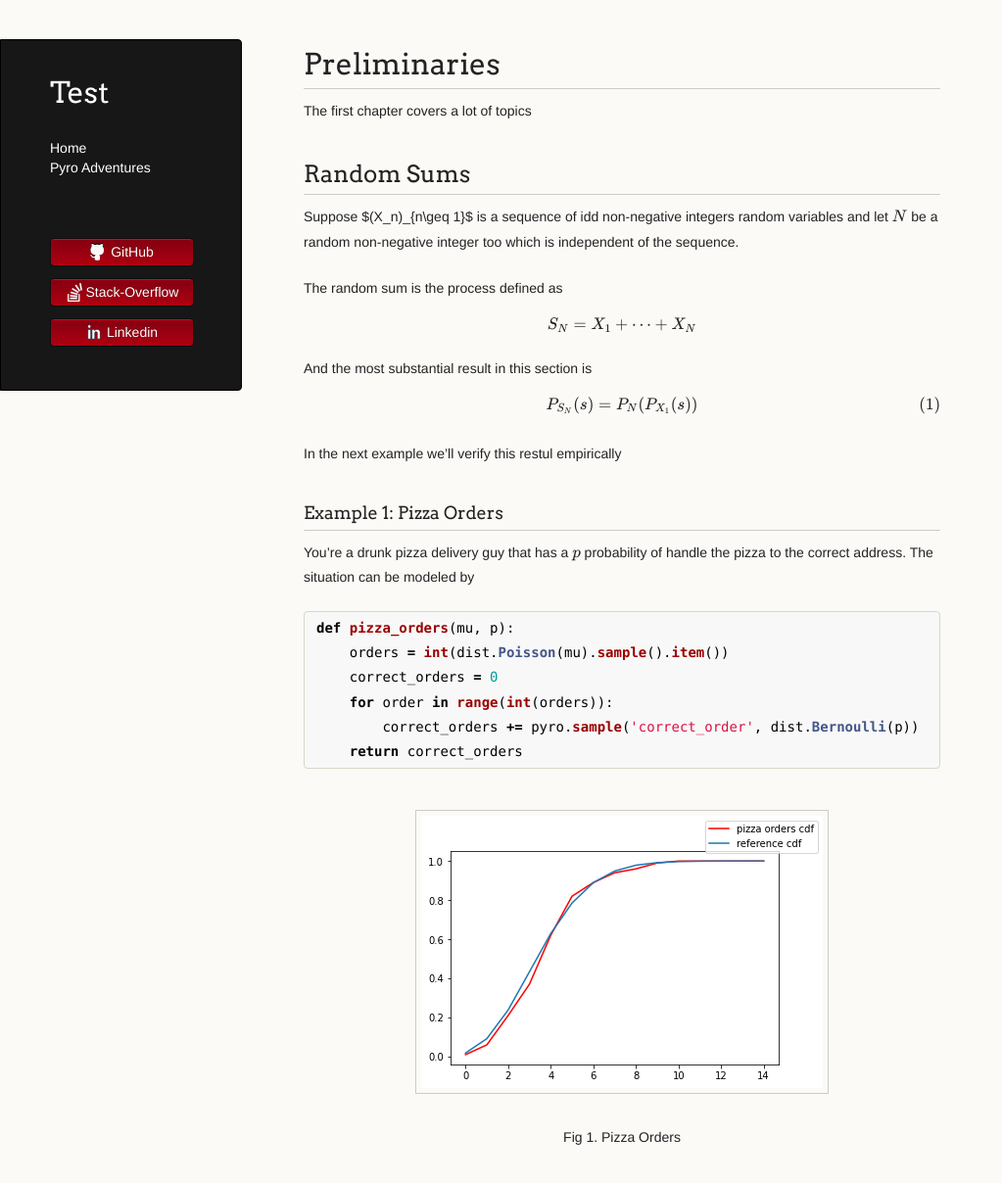
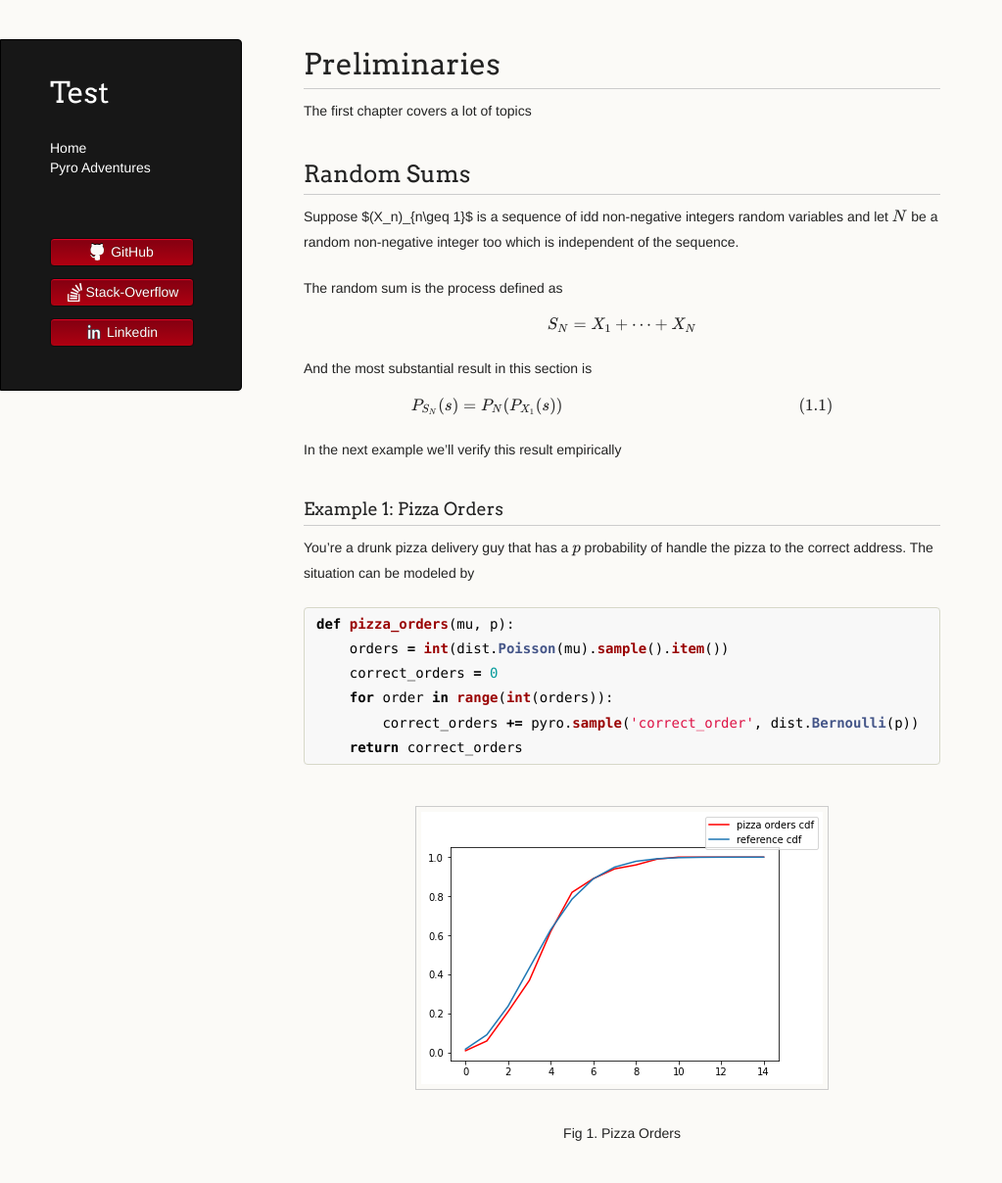
Before and after one commit to LemonPy29/LemonPy29.github.io, a Jekyll site: the page built from pyro-adventures/preliminaries.md, in a window 1280 px wide and 1274 px high. Shown: the top 1208 px of the window at 98% size, without its empty margins (0-1023 px from the left). Built offline with Jekyll 4.4.1, drawn with Linux system fonts in a browser that asks for light colours; nearby versions of some CDN libraries; the repository's description, which GitHub fills in, is left out.

Commit message:
Update preliminaries.md

```diff
--- a/pyro-adventures/preliminaries.md
+++ b/pyro-adventures/preliminaries.md
@@ -15,12 +15,10 @@ The random sum is the process defined as
 
 And the most substantial result in this section is
 \\[
-\begin{align}
-P_{S_N}(s) = P_N(P_{X_1}(s))
-\end{align}
+P_{S_N}(s) = P_N(P_{X_1}(s))\hspace{5cm}(1.1)
 \\]
 
-In the next example we'll verify this restul empirically
+In the next example we'll verify this result empirically
 
 ### Example 1: Pizza Orders
 
```
